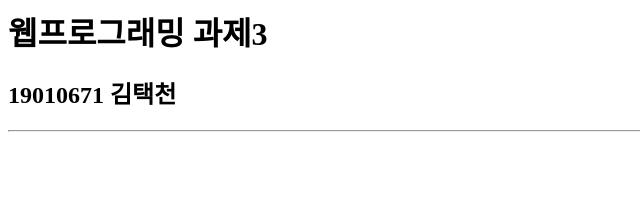
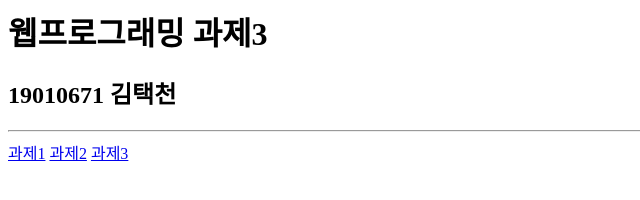
Before and after one commit to 10cheon00/23-web-programming-homeworks, a plain HTML site: page homework3/index.html in a window 1280 px wide. Shown: the whole page, without its empty margins (0-640 px from the left). Drawn offline with Linux system fonts and the light colour scheme.

Commit message:
fix: add text on a tag in homework3/index.html

```diff
--- a/homework3/index.html
+++ b/homework3/index.html
@@ -7,8 +7,8 @@
     <h1>웹프로그래밍 과제3</h1>
     <h2>19010671 김택천</h2>
     <hr />
-    <a href="./subjects/3-1.html"></a>
-    <a href="./subjects/3-2.html"></a>
-    <a href="./subjects/3-3.html"></a>
+    <a href="./subjects/3-1.html">과제1</a>
+    <a href="./subjects/3-2.html">과제2</a>
+    <a href="./subjects/3-3.html">과제3</a>
   </body>
 </html>
```
